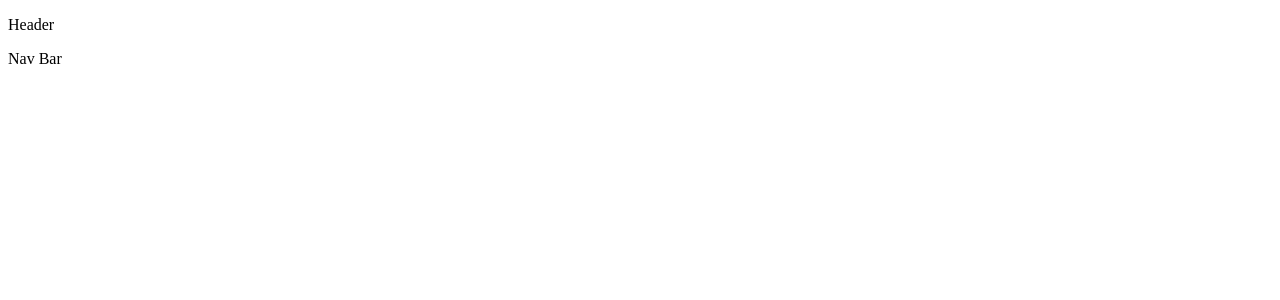
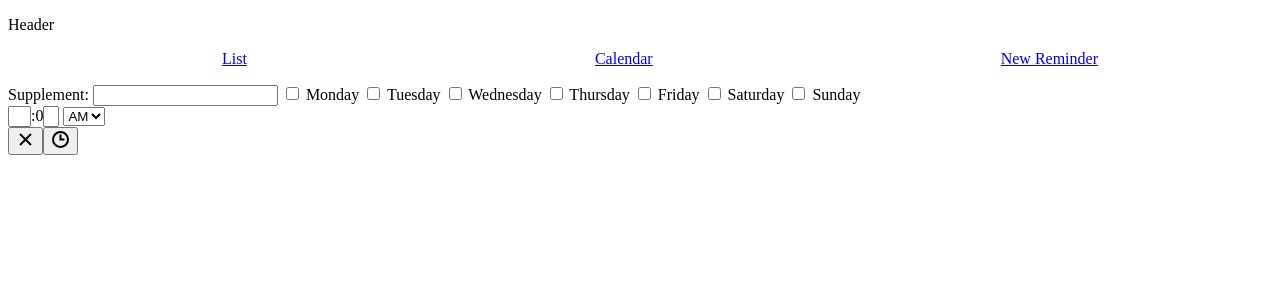
Before and after one commit to aruna-x/sup-sup, a React (Create React App) app: page /list/new in a window 1280 px wide. Shown: the top 300 px of the page. Built offline with nearby package versions, Linux system fonts and the light colour scheme; data requests are answered from the project's data file.

Commit message:
Created form but incomplete, time doesnt work and the text part

```diff
--- a/db.json
+++ b/db.json
@@ -1,20 +1,8 @@
 {
     "reminders": [
         {
-            "days": {
-                "monday": true,
-                "tuesday": false,
-                "wednesday": true,
-                "thursday": false,
-                "friday": true,
-                "saturday": false,
-                "sunday": false
-            },
-            "times": {
-                "am": false,
-                "noon": false,
-                "pm": true
-            },
+            "days": ["Monday", "Wednesday", "Friday", "Saturday"],
+            "times": "10:00",
             "supplement": "L-theanine",
             "id":1
         }
--- a/package.json
+++ b/package.json
@@ -11,6 +11,7 @@
     "react-dom": "^17.0.2",
     "react-router-dom": "^5.3.0",
     "react-scripts": "4.0.3",
+    "react-time-picker": "^4.4.3",
     "router": "^1.3.5",
     "web-vitals": "^1.1.2"
   },
--- a/src/AddNew.js
+++ b/src/AddNew.js
@@ -1,4 +1,43 @@
+import {useState} from 'react';
+import TimePicker from 'react-time-picker';
+
 function AddNew() {
+
+    const [time, setTime] = useState('10:00');
+    const [formData, setFormData] = useState({
+        supplement: "",
+        days: [],
+        times: time
+    })
+
+    function handleChange(e) {
+        const key = e.target.name;
+        const value = e.target.value;
+        switch (key) {
+            case "supplement":
+                setFormData({...formData, [key]: value});
+                break;
+            default:
+                setFormData({...formData, days: [...formData.days, value]});
+                break;
+        }
+    }
+
+    console.log(formData);
+
+    return (
+        <form>
+            <label> Supplement: <input name="supplment" type="text" value={formData.supplement} onChange={handleChange}></input></label>
+            <label> <input name="day" type="checkbox" value="Monday" onChange={handleChange}></input> Monday</label>
+            <label> <input name="day" type="checkbox" value="Tuesday" onChange={handleChange}></input> Tuesday</label>
+            <label> <input name="day" type="checkbox" value="Wednesday" onChange={handleChange}></input> Wednesday</label>
+            <label> <input name="day" type="checkbox" value="Thursday" onChange={handleChange}></input> Thursday</label>
+            <label> <input name="day" type="checkbox" value="Friday" onChange={handleChange}></input> Friday</label>
+            <label> <input name="day" type="checkbox" value="Saturday" onChange={handleChange}></input> Saturday</label>
+            <label> <input name="day" type="checkbox" value="Sunday" onChange={handleChange}></input> Sunday</label>
+            <TimePicker onChange={setTime} value={formData.times} />
+        </form>
+    )
 
 }
 
--- a/src/App.js
+++ b/src/App.js
@@ -1,31 +1,49 @@
 import {Switch, Route} from 'react-router-dom';
-
+import {useState, useEffect} from "react"
 import Header from "./Header.js";
 import NavBar from "./NavBar.js";
+import EditReminder from './EditReminder.js';
+import ReminderList from './ReminderList.js';
+import Calendar from './Calendar.js';
+import AddNew from './AddNew.js';
+
 
 function App() {
+
+  const [reminders, setReminders] = useState([])
+
+  useEffect(retrieveData,[])
+
+  function retrieveData() {
+    fetch("http://localhost:4000/reminders")
+    .then(resp => resp.json())
+    .then(setReminders)
+  }
+
+  console.log(reminders)
+
   return (
     <>
       <Header />
       <NavBar />
       <Switch>
-        <Route path={["/", "/list"]}>
-
-        </Route>
         <Route path="/calendar">
-
+          <Calendar />
         </Route>
         <Route path="/list/new">
-
+          <AddNew />
         </Route>
         <Route path="/list/:id">
 
         </Route>
         <Route path="/list/:id/edit">
-
+          <EditReminder />
         </Route>
         <Route path="/list/:id/delete">
 
+        </Route>
+        <Route exact path={["/", "/list"]}>
+          <ReminderList reminders={reminders}/>
         </Route>
         <Route>
           <p>404</p>
--- a/src/Calendar.js
+++ b/src/Calendar.js
@@ -1,5 +1,7 @@
 function Calendar() {
-
+ return (
+     <p>calendar</p>
+ )
 }
 
 export default Calendar;
--- a/src/EditReminder.js
+++ b/src/EditReminder.js
@@ -1,5 +1,7 @@
 function EditReminder() {
-
+    return (
+        <p>edit reminder</p>
+    )
 }
 
 export default EditReminder;
--- a/src/NavBar.js
+++ b/src/NavBar.js
@@ -1,5 +1,13 @@
+import {NavLink} from "react-router-dom"
+
 function NavBar() {
-    return(<p>Nav Bar</p>);
+    return(
+        <ul style={{display: "flex", justifyContent: "space-around"}}>
+            <NavLink to="/list">List</NavLink>
+            <NavLink to="/calendar">Calendar</NavLink>
+            <NavLink to="/list/new">New Reminder</NavLink>
+        </ul>
+    );
 }
 
 export default NavBar;
--- a/src/Reminder.js
+++ b/src/Reminder.js
@@ -1,7 +1,33 @@
 
-function Reminder() {
+function Reminder({reminder:{id, supplement, days, times}}) {
 
+    const displayDays = days.map(grabLetters).toString().replaceAll(",", "-").toUpperCase()
+
+    function grabLetters(day) {
+        switch (day) {
+            case "Thursday":
+            case "Tuesday":
+            case "Saturday":
+            case "Sunday":
+                return day.slice(0,2)
+            default:
+                return day.slice(0,1)
+        }
+    }
+
+    const displayTimes = times.toString().replaceAll(",", ", ")
+
+    return (
+        <tr>
+            <td>{supplement}</td>
+            <td>{displayDays}</td>
+            <td>{displayTimes}</td>
+            <td><button>🖊️</button></td>
+            <td><button>❌</button></td>
+        </tr>
+    )
 }
+
 
 export default Reminder;
 
--- a/src/ReminderList.js
+++ b/src/ReminderList.js
@@ -1,7 +1,25 @@
 import Reminder from './Reminder.js'
 
-function ReminderList() {
+function ReminderList({reminders}) {
+    const reminderItem = reminders.map(handleMap)
+    return (
+        <table>
+            <thead>
+                <tr>
+                    <th>Supplement</th>
+                    <th>Days</th>
+                    <th>Times</th>
+                </tr>
+            </thead>
+            <tbody>
+            {reminderItem}
+            </tbody>
+        </table>
+    )
+}
 
+function handleMap(reminder) {
+    return <Reminder key={reminder.id} reminder={reminder}/>
 }
 
 export default ReminderList;
```
Also changed, not shown: 1 other file (tests, documents, lock files or other folders).
